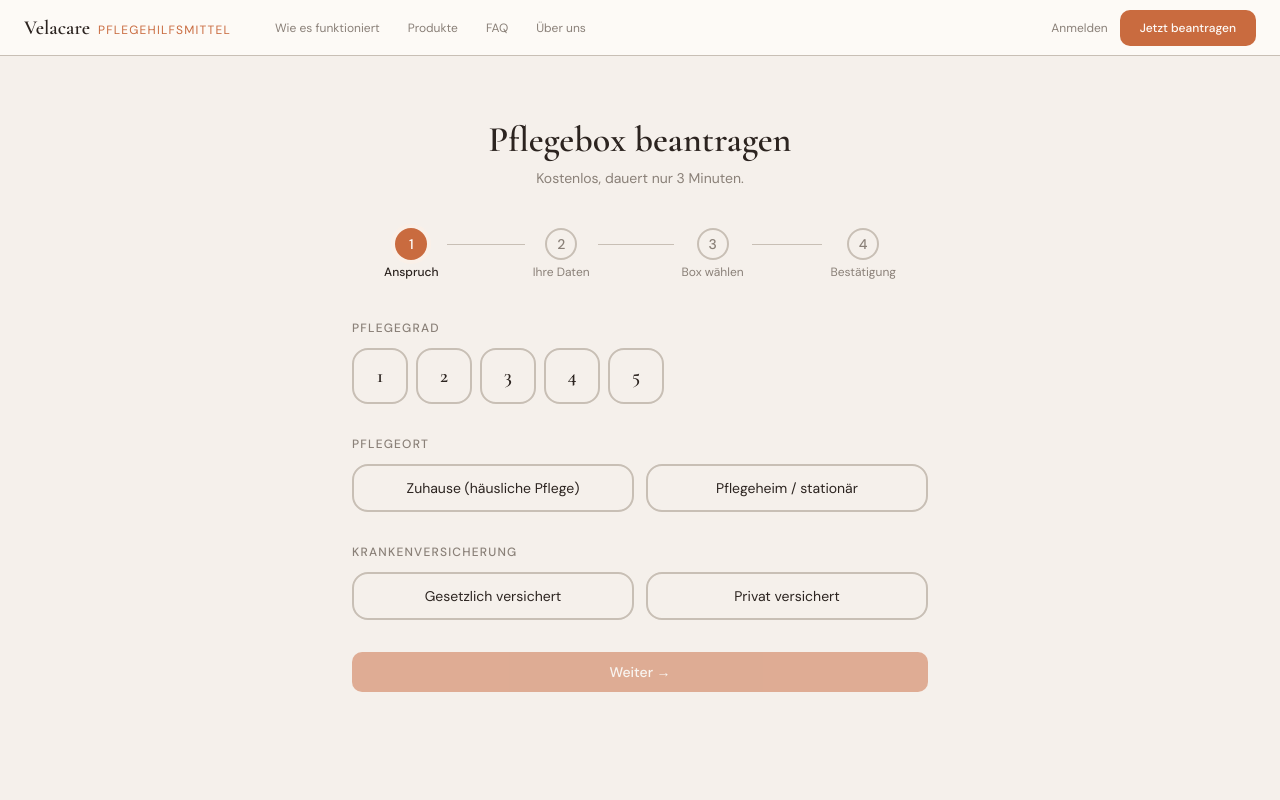
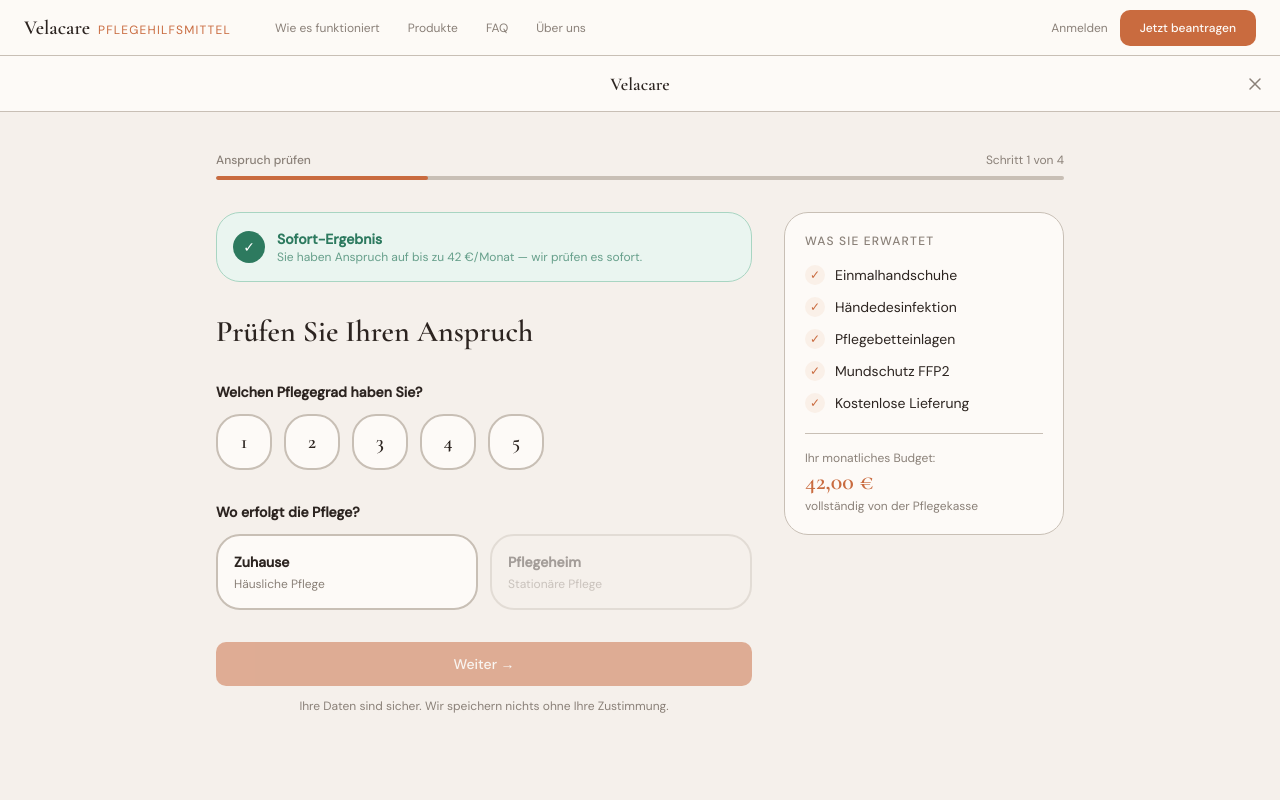
Before and after one commit to dfeferman/velacare, a Next.js app: page /beantragen in a window 1280 px wide. Shown: the top 800 px of the page. Built offline with nearby package versions, Linux system fonts and the light colour scheme.

Commit message:
feat: funnel step 1 and 2 redesign with progress bar and sidebar

```diff
--- a/src/app/beantragen/page.tsx
+++ b/src/app/beantragen/page.tsx
@@ -2,29 +2,24 @@
 
 import { useState } from 'react'
 import { useRouter } from 'next/navigation'
-import { Fortschrittsbalken } from '@/components/funnel/fortschrittsbalken'
+import { FunnelHeader } from '@/components/funnel/funnel-header'
 import { Step1Anspruch } from './step1-anspruch'
 import { Step2Daten } from './step2-daten'
 import { Step3Box } from './step3-box'
 import { Step4Bestaetigung } from './step4-bestaetigung'
 import type { BoxProdukt } from '@/lib/types'
 
-const SCHRITTE = ['Anspruch', 'Ihre Daten', 'Box wählen', 'Bestätigung']
-
 export default function BeantragenPage() {
   const router = useRouter()
   const [schritt, setSchritt] = useState(1)
   const [box, setBox] = useState<BoxProdukt[]>([])
 
+  const zurueck = schritt > 1 ? () => setSchritt(s => s - 1) : undefined
+
   return (
-    <div className="min-h-screen bg-bg py-16 px-6">
-      <div className="max-w-3xl mx-auto">
-        <div className="text-center mb-10">
-          <h1 className="font-serif text-4xl font-semibold mb-2">Pflegebox beantragen</h1>
-          <p className="text-warm-gray text-sm">Kostenlos, dauert nur 3 Minuten.</p>
-        </div>
-        <Fortschrittsbalken aktuellerSchritt={schritt} schritte={SCHRITTE} />
-
+    <div className="min-h-screen bg-bg flex flex-col">
+      <FunnelHeader onZurueck={zurueck} zeigeSchliessen={schritt === 1} />
+      <div className="flex-1">
         {schritt === 1 && <Step1Anspruch onWeiter={() => setSchritt(2)} />}
         {schritt === 2 && <Step2Daten onWeiter={() => setSchritt(3)} onZurueck={() => setSchritt(1)} />}
         {schritt === 3 && <Step3Box onWeiter={(b) => { setBox(b); setSchritt(4) }} onZurueck={() => setSchritt(2)} />}
--- a/src/app/beantragen/step1-anspruch.tsx
+++ b/src/app/beantragen/step1-anspruch.tsx
@@ -2,31 +2,50 @@
 
 import { useState } from 'react'
 import { Button } from '@/components/ui/button'
+import { ProgressBar } from '@/components/ui/progress-bar'
 import type { Pflegegrad } from '@/lib/types'
 
 interface Step1Props {
-  onWeiter: (data: { pflegegrad: Pflegegrad; zuhause: boolean; gesetzlichVersichert: boolean }) => void
+  onWeiter: (data: { pflegegrad: Pflegegrad; zuhause: boolean }) => void
 }
 
 export function Step1Anspruch({ onWeiter }: Step1Props) {
   const [pflegegrad, setPflegegrad] = useState<Pflegegrad | null>(null)
   const [zuhause, setZuhause] = useState<boolean | null>(null)
-  const [gesetzlich, setGesetzlich] = useState<boolean | null>(null)
 
-  const hatAnspruch = pflegegrad !== null && zuhause === true && gesetzlich === true
-  const keinAnspruch = (zuhause === false || gesetzlich === false)
+  const hatAnspruch = pflegegrad !== null && zuhause === true
 
   return (
-    <div className="max-w-xl mx-auto space-y-8">
+    <div className="max-w-4xl mx-auto px-6 py-10">
+      {/* Progress */}
+      <ProgressBar schritt={1} gesamtSchritte={4} label="Anspruch prüfen" />
+
+      <div className="mt-8 grid md:grid-cols-[1fr_280px] gap-8 items-start">
+        {/* Hauptinhalt */}
         <div>
-        <p className="text-xs font-medium tracking-widest uppercase text-warm-gray mb-3">Pflegegrad</p>
-        <div className="flex gap-2 flex-wrap">
+          {/* Info-Card */}
+          <div className="bg-sage-pale border border-sage-light rounded-xl p-4 mb-8 flex items-center gap-3">
+            <div className="w-8 h-8 rounded-full bg-sage text-white flex items-center justify-center flex-shrink-0 text-sm">✓</div>
+            <div>
+              <p className="text-sm font-semibold text-sage">Sofort-Ergebnis</p>
+              <p className="text-xs text-sage/70">Sie haben Anspruch auf bis zu 42 €/Monat — wir prüfen es sofort.</p>
+            </div>
+          </div>
+
+          <h1 className="font-serif text-3xl font-semibold text-dark mb-8">Prüfen Sie Ihren Anspruch</h1>
+
+          {/* Pflegegrad */}
+          <div className="mb-8">
+            <p className="text-sm font-semibold text-dark mb-3">Welchen Pflegegrad haben Sie?</p>
+            <div className="flex gap-3">
               {([1, 2, 3, 4, 5] as Pflegegrad[]).map(pg => (
                 <button
                   key={pg}
                   onClick={() => setPflegegrad(pg)}
-              className={`w-14 h-14 rounded-lg border-2 font-serif text-xl font-semibold transition-all ${
-                pflegegrad === pg ? 'border-terra bg-terra text-white' : 'border-mid-gray text-dark hover:border-terra'
+                  className={`w-14 h-14 rounded-xl border-2 font-serif text-xl font-semibold transition-all ${
+                    pflegegrad === pg
+                      ? 'border-terra bg-terra text-white shadow-md'
+                      : 'border-mid-gray text-dark bg-warm-white hover:border-terra'
                   }`}
                 >
                   {pg}
@@ -35,62 +54,77 @@
             </div>
           </div>
 
-      <div>
-        <p className="text-xs font-medium tracking-widest uppercase text-warm-gray mb-3">Pflegeort</p>
-        <div className="flex gap-3">
-          {[{ val: true, label: 'Zuhause (häusliche Pflege)' }, { val: false, label: 'Pflegeheim / stationär' }].map(o => (
+          {/* Pflegeort */}
+          <div className="mb-8">
+            <p className="text-sm font-semibold text-dark mb-3">Wo erfolgt die Pflege?</p>
+            <div className="grid grid-cols-2 gap-3">
               <button
-              key={String(o.val)}
-              onClick={() => setZuhause(o.val)}
-              className={`flex-1 py-3 px-4 rounded-lg border-2 text-sm transition-all ${
-                zuhause === o.val ? 'border-terra bg-terra-pale text-terra' : 'border-mid-gray text-dark hover:border-terra'
+                onClick={() => setZuhause(true)}
+                className={`p-4 rounded-xl border-2 text-left transition-all ${
+                  zuhause === true
+                    ? 'border-terra bg-terra-pale'
+                    : 'border-mid-gray bg-warm-white hover:border-terra'
                 }`}
               >
-              {o.label}
+                <p className="font-semibold text-sm text-dark">Zuhause</p>
+                <p className="text-xs text-warm-gray mt-1">Häusliche Pflege</p>
               </button>
-          ))}
+              <button
+                disabled
+                className="p-4 rounded-xl border-2 border-mid-gray bg-bg text-left opacity-40 cursor-not-allowed"
+              >
+                <p className="font-semibold text-sm text-dark">Pflegeheim</p>
+                <p className="text-xs text-warm-gray mt-1">Stationäre Pflege</p>
+              </button>
             </div>
           </div>
 
-      <div>
-        <p className="text-xs font-medium tracking-widest uppercase text-warm-gray mb-3">Krankenversicherung</p>
-        <div className="flex gap-3">
-          {[{ val: true, label: 'Gesetzlich versichert' }, { val: false, label: 'Privat versichert' }].map(o => (
-            <button
-              key={String(o.val)}
-              onClick={() => setGesetzlich(o.val)}
-              className={`flex-1 py-3 px-4 rounded-lg border-2 text-sm transition-all ${
-                gesetzlich === o.val ? 'border-terra bg-terra-pale text-terra' : 'border-mid-gray text-dark hover:border-terra'
-              }`}
-            >
-              {o.label}
-            </button>
-          ))}
-        </div>
-      </div>
-
+          {/* Ergebnis */}
           {hatAnspruch && (
-        <div className="bg-sage-pale border border-sage-light rounded-lg p-4">
-          <p className="text-sage font-medium text-sm">✓ Sie haben Anspruch auf bis zu 42 € monatlich!</p>
-          <p className="text-sage/70 text-xs mt-1">Ihre Pflegekasse übernimmt die Kosten vollständig.</p>
+            <div className="bg-sage-pale border border-sage-light rounded-xl p-4 mb-6">
+              <p className="text-sage font-semibold text-sm">✓ Sie haben Anspruch auf bis zu 42 € monatlich!</p>
+              <p className="text-sage/70 text-xs mt-1">Pflegekasse übernimmt die Kosten vollständig nach § 40 SGB XI.</p>
             </div>
           )}
 
-      {keinAnspruch && (
-        <div className="bg-amber-pale border border-amber rounded-lg p-4">
-          <p className="text-amber font-medium text-sm">Leider kein Anspruch in Ihrer Situation.</p>
-          <p className="text-amber/70 text-xs mt-1">Die Pflegehilfsmittel gemäß § 40 SGB XI sind nur für häusliche Pflege mit gesetzlicher Krankenversicherung.</p>
-        </div>
-      )}
-
+          {/* CTA */}
           <Button
             variant="primary"
             disabled={!hatAnspruch}
-        onClick={() => hatAnspruch && onWeiter({ pflegegrad: pflegegrad!, zuhause: true, gesetzlichVersichert: true })}
-        className="w-full"
+            onClick={() => hatAnspruch && onWeiter({ pflegegrad: pflegegrad!, zuhause: true })}
+            className="w-full py-3 text-base"
           >
             Weiter →
           </Button>
+          <p className="text-xs text-warm-gray text-center mt-3">
+            Ihre Daten sind sicher. Wir speichern nichts ohne Ihre Zustimmung.
+          </p>
+        </div>
+
+        {/* Sidebar: Was Sie erwartet */}
+        <div className="bg-warm-white rounded-xl border border-mid-gray p-5 md:sticky md:top-6">
+          <p className="text-xs font-medium tracking-widest uppercase text-warm-gray mb-4">Was Sie erwartet</p>
+          <ul className="space-y-3">
+            {[
+              'Einmalhandschuhe',
+              'Händedesinfektion',
+              'Pflegebetteinlagen',
+              'Mundschutz FFP2',
+              'Kostenlose Lieferung',
+            ].map(item => (
+              <li key={item} className="flex items-center gap-2.5 text-sm text-dark">
+                <span className="w-5 h-5 rounded-full bg-terra-pale flex items-center justify-center text-terra text-xs flex-shrink-0">✓</span>
+                {item}
+              </li>
+            ))}
+          </ul>
+          <div className="mt-5 pt-4 border-t border-mid-gray">
+            <p className="text-xs text-warm-gray">Ihr monatliches Budget:</p>
+            <p className="font-serif text-2xl font-semibold text-terra">42,00 €</p>
+            <p className="text-xs text-warm-gray">vollständig von der Pflegekasse</p>
+          </div>
+        </div>
+      </div>
     </div>
   )
 }
--- a/src/app/beantragen/step2-daten.tsx
+++ b/src/app/beantragen/step2-daten.tsx
@@ -3,6 +3,7 @@
 import { useState } from 'react'
 import { z } from 'zod'
 import { Button } from '@/components/ui/button'
+import { ProgressBar } from '@/components/ui/progress-bar'
 
 const schema = z.object({
   vorname: z.string().min(2, 'Mindestens 2 Zeichen'),
@@ -49,14 +50,14 @@
 
   const field = (name: keyof FormData, label: string, type = 'text', placeholder = '') => (
     <div>
-      <label className="block text-xs font-medium text-dark mb-1">{label}</label>
+      <label className="block text-xs font-medium text-dark mb-1.5">{label}</label>
       <input
         type={type}
         placeholder={placeholder}
         value={(form[name] as string) ?? ''}
         onChange={set(name)}
-        className={`w-full px-3 py-2 rounded-md border text-sm bg-warm-white focus:outline-none focus:ring-2 focus:ring-terra/30 ${
-          errors[name] ? 'border-danger' : 'border-mid-gray'
+        className={`w-full px-3 py-2.5 rounded-lg border text-sm bg-warm-white focus:outline-none focus:ring-2 focus:ring-terra/30 transition-colors ${
+          errors[name] ? 'border-danger' : 'border-mid-gray focus:border-terra'
         }`}
       />
       {errors[name] && <p className="text-xs text-danger mt-1">{errors[name]}</p>}
@@ -64,36 +65,87 @@
   )
 
   return (
-    <div className="max-w-xl mx-auto space-y-6">
+    <div className="max-w-5xl mx-auto px-6 py-10">
+      {/* Progress */}
+      <ProgressBar schritt={2} gesamtSchritte={4} label="Persönliche Angaben" />
+
+      <h1 className="font-serif text-3xl font-semibold text-dark mt-6 mb-1">Persönliche Angaben</h1>
+      <p className="text-warm-gray text-sm mb-8">Für den Antrag bei Ihrer Krankenkasse</p>
+
+      <div className="grid md:grid-cols-[1fr_300px] gap-8 items-start">
+        {/* Formular */}
+        <div className="space-y-8">
+          {/* Daten Pflegebedürftiger */}
           <div>
-        <p className="text-xs font-medium tracking-widest uppercase text-warm-gray mb-4">Pflegebedürftige Person</p>
+            <p className="text-xs font-semibold tracking-widest uppercase text-warm-gray mb-4">Daten des Pflegebedürftigen</p>
+            <div className="space-y-4">
               <div className="grid grid-cols-2 gap-4">
                 {field('vorname', 'Vorname')}
                 {field('nachname', 'Nachname')}
               </div>
-        <div className="mt-4 space-y-4">
               {field('geburtsdatum', 'Geburtsdatum', 'date')}
+              {field('krankenkasse', 'Krankenkasse', 'text', 'z.B. AOK Bayern')}
               {field('strasse', 'Straße & Hausnummer', 'text', 'Musterstraße 1')}
               <div className="grid grid-cols-2 gap-4">
                 {field('plz', 'PLZ', 'text', '80331')}
                 {field('ort', 'Ort', 'text', 'München')}
               </div>
-          {field('krankenkasse', 'Krankenkasse', 'text', 'z.B. AOK Bayern')}
-          {field('telefon', 'Telefon', 'tel', '+49 89 12345678')}
+              {field('telefon', 'Telefonnummer', 'tel', '+49 89 12345678')}
             </div>
           </div>
 
-      <div className="border-t border-mid-gray pt-6">
-        <p className="text-xs font-medium tracking-widest uppercase text-warm-gray mb-4">Konto erstellen</p>
+          {/* Konto erstellen */}
+          <div>
+            <p className="text-xs font-semibold tracking-widest uppercase text-warm-gray mb-4">Konto erstellen</p>
             <div className="space-y-4">
               {field('email', 'E-Mail-Adresse', 'email', 'ihre@email.de')}
-          {field('passwort', 'Passwort', 'password', 'Mindestens 8 Zeichen')}
+              {field('passwort', 'Passwort festlegen', 'password', 'Mindestens 8 Zeichen')}
+              <p className="text-xs text-warm-gray">Damit können Sie Ihre Box jederzeit anpassen.</p>
             </div>
           </div>
 
-      <div className="flex gap-4">
+          <div className="flex gap-3">
             <Button variant="ghost" onClick={onZurueck}>← Zurück</Button>
-        <Button variant="primary" className="flex-1" onClick={handleWeiter}>Weiter →</Button>
+            <Button variant="primary" className="flex-1 py-3" onClick={handleWeiter}>
+              Weiter zur Box-Auswahl →
+            </Button>
+          </div>
+        </div>
+
+        {/* Sticky Sidebar: Ihr Anspruch */}
+        <div className="md:sticky md:top-6 space-y-4">
+          <div className="bg-warm-white rounded-xl border border-mid-gray p-5">
+            <p className="text-xs font-medium tracking-widest uppercase text-warm-gray mb-3">Ihr Anspruch</p>
+            <p className="font-serif text-3xl font-semibold text-terra mb-1">42,00 €</p>
+            <p className="text-xs text-warm-gray mb-4">monatlich von der Pflegekasse</p>
+            <ul className="space-y-2">
+              {[
+                'Vollständig kostenfrei',
+                'Direktabrechnung mit Kasse',
+                'Keine Vertragsbindung',
+              ].map(item => (
+                <li key={item} className="flex items-center gap-2 text-xs text-dark">
+                  <span className="text-sage">✓</span>
+                  {item}
+                </li>
+              ))}
+            </ul>
+            <div className="mt-4 pt-4 border-t border-mid-gray text-xs text-warm-gray">
+              Gesetzlicher Anspruch nach § 40 SGB XI
+            </div>
+          </div>
+
+          {/* Box-Vorschau */}
+          <div className="bg-terra-pale rounded-xl p-5 relative overflow-hidden">
+            <div className="absolute top-2 right-2">
+              <span className="text-xs bg-terra text-white px-2 py-0.5 rounded-full">Vorschau Box</span>
+            </div>
+            <div className="text-center py-4">
+              <div className="text-4xl mb-2">📦</div>
+              <p className="text-xs text-terra font-medium">Ihre persönliche Pflegebox</p>
+            </div>
+          </div>
+        </div>
       </div>
     </div>
   )
```
Lines whose indentation alone changed are shown as unchanged.
